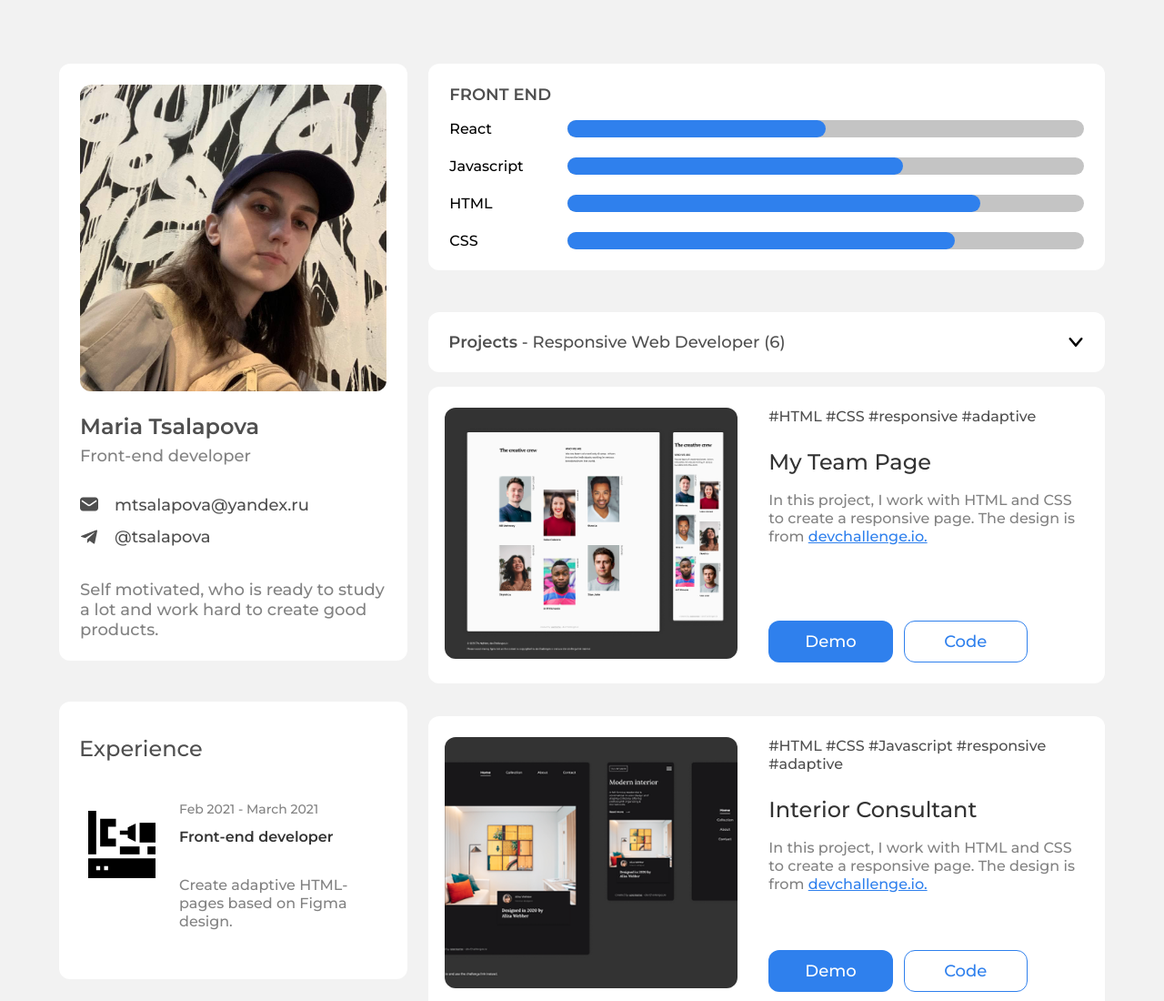
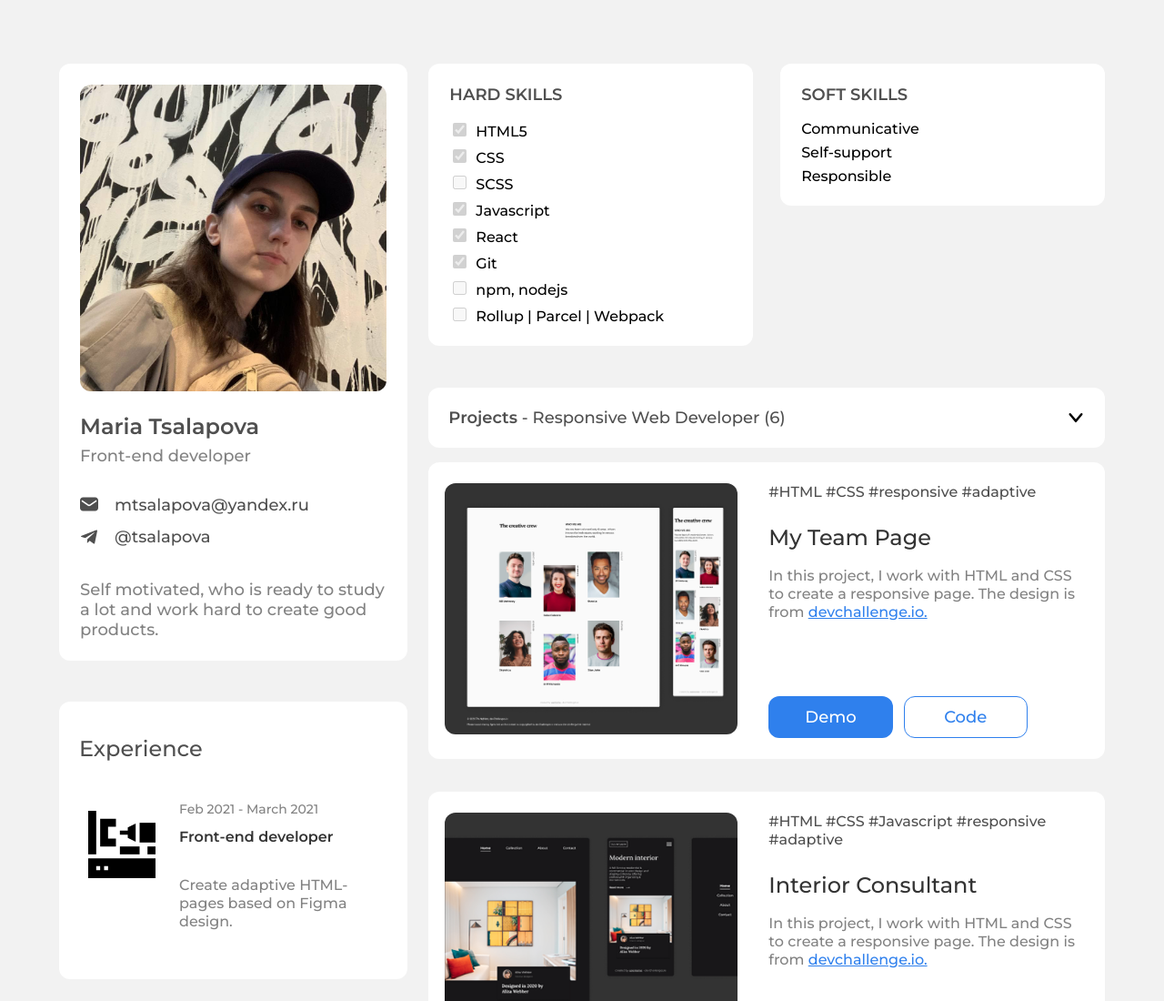
Before and after one commit to tsalapovaMaria/portfolio, a plain HTML site: page index.html in a window 1280 px wide. Shown: the top 1100 px of the page at 91% size. Drawn offline with Linux system fonts and the light colour scheme.

Commit message:
edit skills container to checkbox type

```diff
--- a/index.html
+++ b/index.html
@@ -117,34 +117,49 @@
         </div>
         <div class="main-second-col">
             <div class="skills-container">
-                <div class="frontend-skills">
-                    <p>Front End</p>
+                <div class="hard-skills-container">
+                    <div class="hard-skills">
+                        <p>Hard skills</p>
 
-                    <div class="skills-bar-container">
-                        <p>React</p>
-                        <div class="skills-bar">
-                            <span class="skills react"></span>
+                        <div class="checkbox-skills">
+                            <div class="skill">
+                                <input type="checkbox" checked disabled><span>HTML5</span>
+                            </div>
+                            <div class="skill">
+                                <input type="checkbox" checked disabled><span>CSS</span>
+                            </div>
+                            <div class="skill">
+                                <input type="checkbox" disabled><span>SCSS</span>
+                            </div>
+                            <div class="skill">
+                                <input type="checkbox" checked disabled><span>Javascript</span>
+                            </div>
+                            <div class="skill">
+                                <input type="checkbox" checked disabled><span>React</span>
+                            </div>
+                            <div class="skill">
+                                <input type="checkbox" checked disabled><span>Git</span>
+                            </div>
+                            <div class="skill">
+                                <input type="checkbox" disabled><span>npm, nodejs</span>
+                            </div>
+                            <div class="skill">
+                                <input type="checkbox" disabled><span>Rollup | Parcel | Webpack</span>
+                            </div>
                         </div>
                     </div>
+                </div>
+                <div class="soft-skills-container">
+                    <div class="soft-skills">
+                        <p>Soft skills</p>
 
-                    <div class="skills-bar-container">
-                        <p>Javascript</p>
-                        <div class="skills-bar">
-                            <span class="skills js"></span>
-                        </div>
-                    </div>
-
-                    <div class="skills-bar-container">
-                        <p>HTML</p>
-                        <div class="skills-bar">
-                            <span class="skills html"></span>
-                        </div>
-                    </div>
-
-                    <div class="skills-bar-container">
-                        <p>CSS</p>
-                        <div class="skills-bar">
-                            <span class="skills css"></span>
+                        <div class="checkbox-skills">
+                            <div class="skill"><span>Communicative</span>
+                            </div>
+                            <div class="skill"><span>Self-support</span>
+                            </div>
+                            <div class="skill"><span>Responsible</span>
+                            </div>
                         </div>
                     </div>
                 </div>
--- a/style.css
+++ b/style.css
@@ -213,13 +213,23 @@ p {
 }
 
 /*SKILLS*/
-
 .skills-container {
+    width: 100%;
+    display: flex;
+    align-items: flex-start;
+}
+.hard-skills-container,
+.soft-skills-container {
+    width: 50%;
     padding: 23px;
     background: #FFFFFF;
     border-radius: 12px;
 }
-.frontend-skills > p {
+.soft-skills-container {
+    margin-left: 30px;
+}
+.hard-skills > p,
+.soft-skills > p {
     font-style: normal;
     font-weight: 600;
     font-size: 18px;
@@ -228,63 +238,20 @@ p {
 
     color: #4F4F4F;
 }
-.skills-bar-container {
-    margin-top: 17px;
-    display: flex;
-    justify-content: space-between;
-}
-.skills-bar-container + .skills-bar-container {
-    margin-top: 22px;
-}
-.skills-bar-container:first-of-type {
+.hard-skills > .checkbox-skills,
+.soft-skills > .checkbox-skills {
     margin-top: 17px;
 }
-.skills-bar-container > p {
-    padding-right: 20px;
-    min-width: 110px;
+.skill + .skill {
+    margin-top: 7px;
 }
-.skills-bar {
-    position: relative;
-    width: 100%;
-    background: #C4C4C4;
-    border-radius: 12px;
+.skill input[type="checkbox"] {
+    margin-right: 10px;
+    width: 15px;
+    height: 15px;
 }
-.skills {
-    position: absolute;
-    height: 100%;
+.skill input[type="checkbox"]:disabled {
 
-    background: #2F80ED;
-    border-radius: 12px;
-}
-.skills:hover {
-    background: #65a8ff;
-}
-.html {
-    width: 80%;
-}
-.css {
-    width: 75%;
-}
-.js {
-    width: 65%;
-}
-.react {
-    width: 50%;
-}
-
-.skill-progress-tooltip {
-    position: absolute;
-
-    font-family: Montserrat;
-    font-style: normal;
-    font-weight: 500;
-    font-size: 14px;
-    line-height: 22px;
-
-    color: #FFFFFF;
-    cursor: default;
-
-    z-index: 2;
 }
 
 /*Projects*/
```
